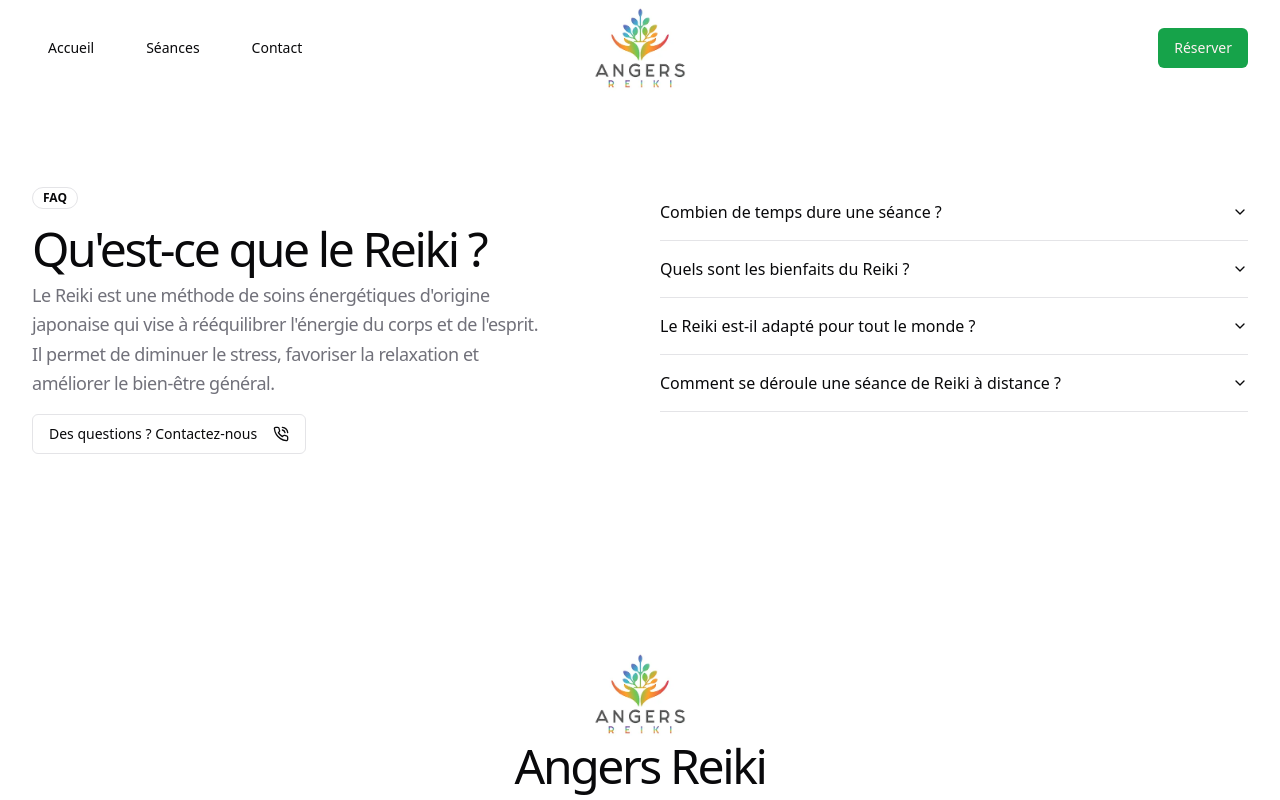
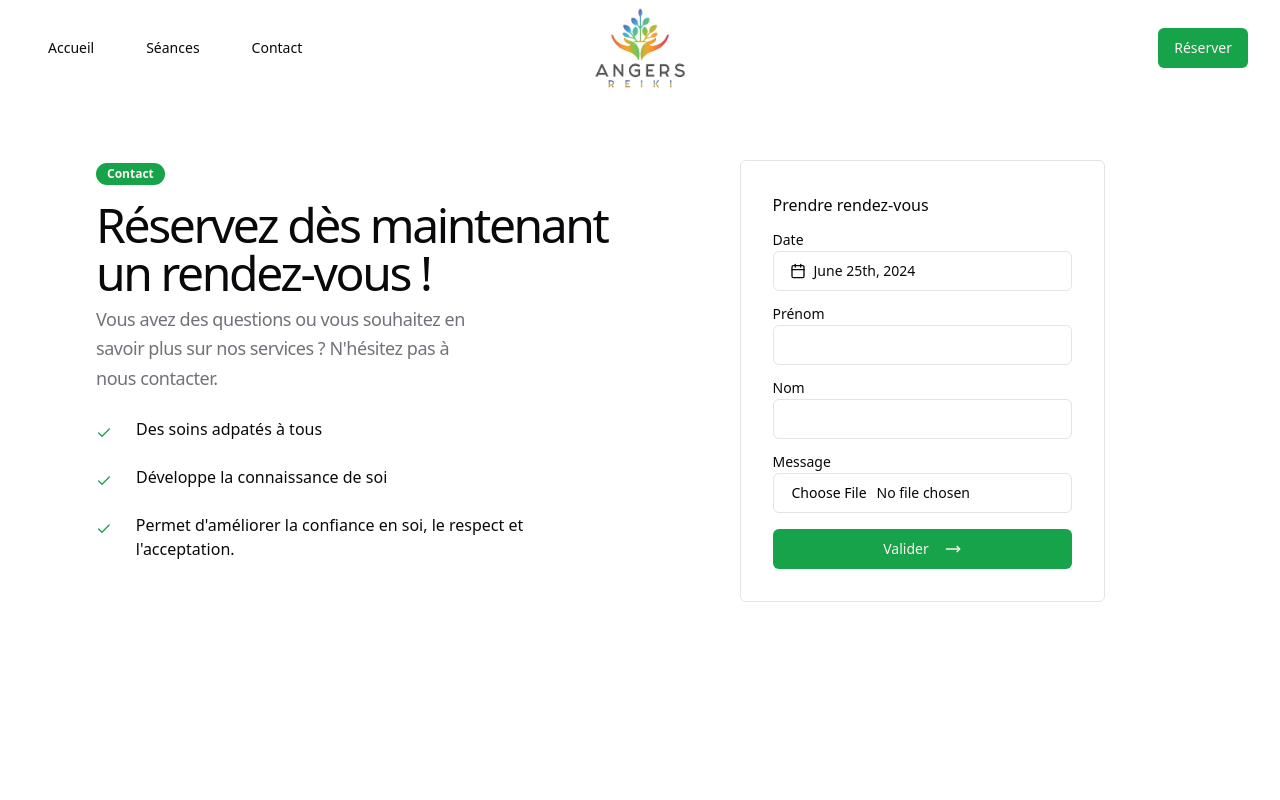
Before and after one commit to abroudoux/reiki, a React (Vite) app: page /contact in a window 1280 px wide. Shown: the top 800 px of the page. Built offline with nearby package versions, Linux system fonts and the light colour scheme.

Commit message:
feat: Pricing, Contact, FAQ sections Signed-off-by: Arthur Broudoux <arthur.broudoux@gmail.com>

```diff
--- a/package.json
+++ b/package.json
@@ -37,6 +37,7 @@
     "@radix-ui/react-dropdown-menu": "^2.0.6",
     "@radix-ui/react-label": "^2.1.0",
     "@radix-ui/react-navigation-menu": "^1.2.0",
+    "@radix-ui/react-popover": "^1.1.1",
     "@radix-ui/react-slot": "^1.0.2",
     "@radix-ui/react-tabs": "^1.1.0",
     "@radix-ui/react-toast": "^1.1.5",
@@ -50,6 +51,7 @@
     "@vitejs/plugin-react": "^4.2.1",
     "class-variance-authority": "^0.7.0",
     "clsx": "^2.1.1",
+    "date-fns": "^3.6.0",
     "embla-carousel-react": "^8.1.5",
     "eslint-config-react-app": "^7.0.1",
     "eslint-import-resolver-typescript": "^3.6.1",
@@ -57,6 +59,7 @@
     "lucide-react": "^0.294.0",
     "postcss": "^8.4.38",
     "react": "^18.3.1",
+    "react-day-picker": "^8.10.1",
     "react-dom": "^18.3.1",
     "react-router-dom": "^6.23.1",
     "tailwind-merge": "^2.3.0",
--- /dev/null
+++ b/src/components/Site/Form.tsx
@@ -0,0 +1,99 @@
+import { useState } from "react";
+import { CalendarIcon, Check, MoveRight, PhoneCall } from "lucide-react";
+import { format } from "date-fns";
+
+import { cn } from "@/lib/utils";
+
+import { Badge } from "@/components/ui/badge";
+import { Button } from "@/components/ui/button";
+import { Calendar } from "@/components/ui/calendar";
+import { Popover, PopoverContent, PopoverTrigger } from "@/components/ui/popover";
+import { Label } from "@/components/ui/label";
+import { Input } from "@/components/ui/input";
+
+export default function Form() {
+  const [date, setDate] = useState<Date | undefined>(new Date());
+
+  return (
+    <section className="w-full py-20 lg:py-40">
+      <div className="container max-w-6xl mx-auto">
+        <div className="grid lg:grid-cols-2 gap-10">
+          <div className="flex flex-col gap-6">
+            <div className="flex flex-col gap-4">
+              <div>
+                <Badge>Contact</Badge>
+              </div>
+              <div className="flex flex-col gap-2">
+                <h4 className="text-3xl md:text-5xl tracking-tighter max-w-xl text-left font-regular">
+                  Réservez dès maintenant un rendez-vous !
+                </h4>
+                <p className="text-lg leading-relaxed tracking-tight text-muted-foreground max-w-sm text-left">
+                  Vous avez des questions ou vous souhaitez en savoir plus sur nos services ?
+                  N&apos;hésitez pas à nous contacter.
+                </p>
+              </div>
+            </div>
+            <div className="flex flex-row gap-6 items-start text-left">
+              <Check className="w-4 h-4 mt-2 text-primary" />
+              <div className="flex flex-col gap-1">
+                <p>Des soins adpatés à tous</p>
+              </div>
+            </div>
+            <div className="flex flex-row gap-6 items-start text-left">
+              <Check className="w-4 h-4 mt-2 text-primary" />
+              <div className="flex flex-col gap-1">
+                <p>Développe la connaissance de soi</p>
+              </div>
+            </div>
+            <div className="flex flex-row gap-6 items-start text-left">
+              <Check className="w-4 h-4 mt-2 text-primary" />
+              <div className="flex flex-col gap-1">
+                <p>Permet d'améliorer la confiance en soi, le respect et l'acceptation.</p>
+              </div>
+            </div>
+          </div>
+
+          <div className="justify-center flex items-center">
+            <div className="rounded-md max-w-sm flex flex-col border p-8 gap-4">
+              <p>Prendre rendez-vous</p>
+              <div className="grid w-full max-w-sm items-center gap-1">
+                <Label htmlFor="picture">Date</Label>
+                <Popover>
+                  <PopoverTrigger asChild>
+                    <Button
+                      variant={"outline"}
+                      className={cn(
+                        "w-full max-w-sm justify-start text-left font-normal",
+                        !date && "text-muted-foreground"
+                      )}>
+                      <CalendarIcon className="mr-2 h-4 w-4" />
+                      {date ? format(date, "PPP") : <span>Sélectionner une date</span>}
+                    </Button>
+                  </PopoverTrigger>
+                  <PopoverContent className="w-auto p-0">
+                    <Calendar mode="single" selected={date} onSelect={setDate} initialFocus />
+                  </PopoverContent>
+                </Popover>
+              </div>
+              <div className="grid w-full max-w-sm items-center gap-1">
+                <Label htmlFor="firstname">Prénom</Label>
+                <Input id="firstname" type="text" />
+              </div>
+              <div className="grid w-full max-w-sm items-center gap-1">
+                <Label htmlFor="lastname">Nom</Label>
+                <Input id="lastname" type="text" />
+              </div>
+              <div className="grid w-full max-w-sm items-center gap-1">
+                <Label htmlFor="message">Message</Label>
+                <Input id="message" type="file" />
+              </div>
+              <Button className="gap-4 w-full">
+                Valider <MoveRight className="w-4 h-4" />
+              </Button>
+            </div>
+          </div>
+        </div>
+      </div>
+    </section>
+  );
+}
--- /dev/null
+++ b/src/components/ui/calendar.tsx
@@ -0,0 +1,64 @@
+import * as React from "react"
+import { ChevronLeft, ChevronRight } from "lucide-react"
+import { DayPicker } from "react-day-picker"
+
+import { cn } from "@/lib/utils"
+import { buttonVariants } from "@/components/ui/button"
+
+export type CalendarProps = React.ComponentProps<typeof DayPicker>
+
+function Calendar({
+  className,
+  classNames,
+  showOutsideDays = true,
+  ...props
+}: CalendarProps) {
+  return (
+    <DayPicker
+      showOutsideDays={showOutsideDays}
+      className={cn("p-3", className)}
+      classNames={{
+        months: "flex flex-col sm:flex-row space-y-4 sm:space-x-4 sm:space-y-0",
+        month: "space-y-4",
+        caption: "flex justify-center pt-1 relative items-center",
+        caption_label: "text-sm font-medium",
+        nav: "space-x-1 flex items-center",
+        nav_button: cn(
+          buttonVariants({ variant: "outline" }),
+          "h-7 w-7 bg-transparent p-0 opacity-50 hover:opacity-100"
+        ),
+        nav_button_previous: "absolute left-1",
+        nav_button_next: "absolute right-1",
+        table: "w-full border-collapse space-y-1",
+        head_row: "flex",
+        head_cell:
+          "text-muted-foreground rounded-md w-9 font-normal text-[0.8rem]",
+        row: "flex w-full mt-2",
+        cell: "h-9 w-9 text-center text-sm p-0 relative [&:has([aria-selected].day-range-end)]:rounded-r-md [&:has([aria-selected].day-outside)]:bg-accent/50 [&:has([aria-selected])]:bg-accent first:[&:has([aria-selected])]:rounded-l-md last:[&:has([aria-selected])]:rounded-r-md focus-within:relative focus-within:z-20",
+        day: cn(
+          buttonVariants({ variant: "ghost" }),
+          "h-9 w-9 p-0 font-normal aria-selected:opacity-100"
+        ),
+        day_range_end: "day-range-end",
+        day_selected:
+          "bg-primary text-primary-foreground hover:bg-primary hover:text-primary-foreground focus:bg-primary focus:text-primary-foreground",
+        day_today: "bg-accent text-accent-foreground",
+        day_outside:
+          "day-outside text-muted-foreground opacity-50 aria-selected:bg-accent/50 aria-selected:text-muted-foreground aria-selected:opacity-30",
+        day_disabled: "text-muted-foreground opacity-50",
+        day_range_middle:
+          "aria-selected:bg-accent aria-selected:text-accent-foreground",
+        day_hidden: "invisible",
+        ...classNames,
+      }}
+      components={{
+        IconLeft: ({ ...props }) => <ChevronLeft className="h-4 w-4" />,
+        IconRight: ({ ...props }) => <ChevronRight className="h-4 w-4" />,
+      }}
+      {...props}
+    />
+  )
+}
+Calendar.displayName = "Calendar"
+
+export { Calendar }
--- /dev/null
+++ b/src/components/ui/popover.tsx
@@ -0,0 +1,29 @@
+import * as React from "react"
+import * as PopoverPrimitive from "@radix-ui/react-popover"
+
+import { cn } from "@/lib/utils"
+
+const Popover = PopoverPrimitive.Root
+
+const PopoverTrigger = PopoverPrimitive.Trigger
+
+const PopoverContent = React.forwardRef<
+  React.ElementRef<typeof PopoverPrimitive.Content>,
+  React.ComponentPropsWithoutRef<typeof PopoverPrimitive.Content>
+>(({ className, align = "center", sideOffset = 4, ...props }, ref) => (
+  <PopoverPrimitive.Portal>
+    <PopoverPrimitive.Content
+      ref={ref}
+      align={align}
+      sideOffset={sideOffset}
+      className={cn(
+        "z-50 w-72 rounded-md border bg-popover p-4 text-popover-foreground shadow-md outline-none data-[state=open]:animate-in data-[state=closed]:animate-out data-[state=closed]:fade-out-0 data-[state=open]:fade-in-0 data-[state=closed]:zoom-out-95 data-[state=open]:zoom-in-95 data-[side=bottom]:slide-in-from-top-2 data-[side=left]:slide-in-from-right-2 data-[side=right]:slide-in-from-left-2 data-[side=top]:slide-in-from-bottom-2",
+        className
+      )}
+      {...props}
+    />
+  </PopoverPrimitive.Portal>
+))
+PopoverContent.displayName = PopoverPrimitive.Content.displayName
+
+export { Popover, PopoverTrigger, PopoverContent }
--- /dev/null
+++ b/src/components/ui/textarea.tsx
@@ -0,0 +1,24 @@
+import * as React from "react"
+
+import { cn } from "@/lib/utils"
+
+export interface TextareaProps
+  extends React.TextareaHTMLAttributes<HTMLTextAreaElement> {}
+
+const Textarea = React.forwardRef<HTMLTextAreaElement, TextareaProps>(
+  ({ className, ...props }, ref) => {
+    return (
+      <textarea
+        className={cn(
+          "flex min-h-[80px] w-full rounded-md border border-input bg-background px-3 py-2 text-sm ring-offset-background placeholder:text-muted-foreground focus-visible:outline-none focus-visible:ring-2 focus-visible:ring-ring focus-visible:ring-offset-2 disabled:cursor-not-allowed disabled:opacity-50",
+          className
+        )}
+        ref={ref}
+        {...props}
+      />
+    )
+  }
+)
+Textarea.displayName = "Textarea"
+
+export { Textarea }
--- a/src/pages/Contact.tsx
+++ b/src/pages/Contact.tsx
@@ -1,4 +1,5 @@
 import Header from "@/components/Site/Header";
+import Form from "@/components/Site/Form";
 import FAQ from "@/components/Site/FAQ";
 import Footer from "@/components/Site/Footer";
 
@@ -7,9 +8,11 @@
     <>
       <Header />
       <main>
-        <h1>Contact</h1>
+        <Form />
+      </main>
+      <aside>
         <FAQ />
-      </main>
+      </aside>
       <Footer />
     </>
   );
--- a/src/pages/Home.tsx
+++ b/src/pages/Home.tsx
@@ -3,6 +3,7 @@
 import About from "@/components/Site/About";
 import Testimonials from "@/components/Site/Testimonials";
 import GetStarted from "@/components/Site/GetStarted";
+import FAQ from "@/components/Site/FAQ";
 import Footer from "@/components/Site/Footer";
 
 export default function Home() {
@@ -15,6 +16,9 @@
         <Testimonials />
         <GetStarted />
       </main>
+      <aside>
+        <FAQ />
+      </aside>
       <Footer />
     </>
   );
--- a/src/pages/Sessions.tsx
+++ b/src/pages/Sessions.tsx
@@ -1,5 +1,7 @@
 import Header from "@/components/Site/Header";
 import Pricing from "@/components/Site/Princing";
+import GetStarted from "@/components/Site/GetStarted";
+import FAQ from "@/components/Site/FAQ";
 import Footer from "@/components/Site/Footer";
 
 export default function Sessions() {
@@ -7,9 +9,12 @@
     <>
       <Header />
       <main>
-        <h1>Sessions</h1>
         <Pricing />
+        <GetStarted />
       </main>
+      <aside>
+        <FAQ />
+      </aside>
       <Footer />
     </>
   );
```
Also changed, not shown: src/components/Site/HeroBanner.tsx (+6 -5 lines), 1 other file (tests, documents, lock files or other folders).
